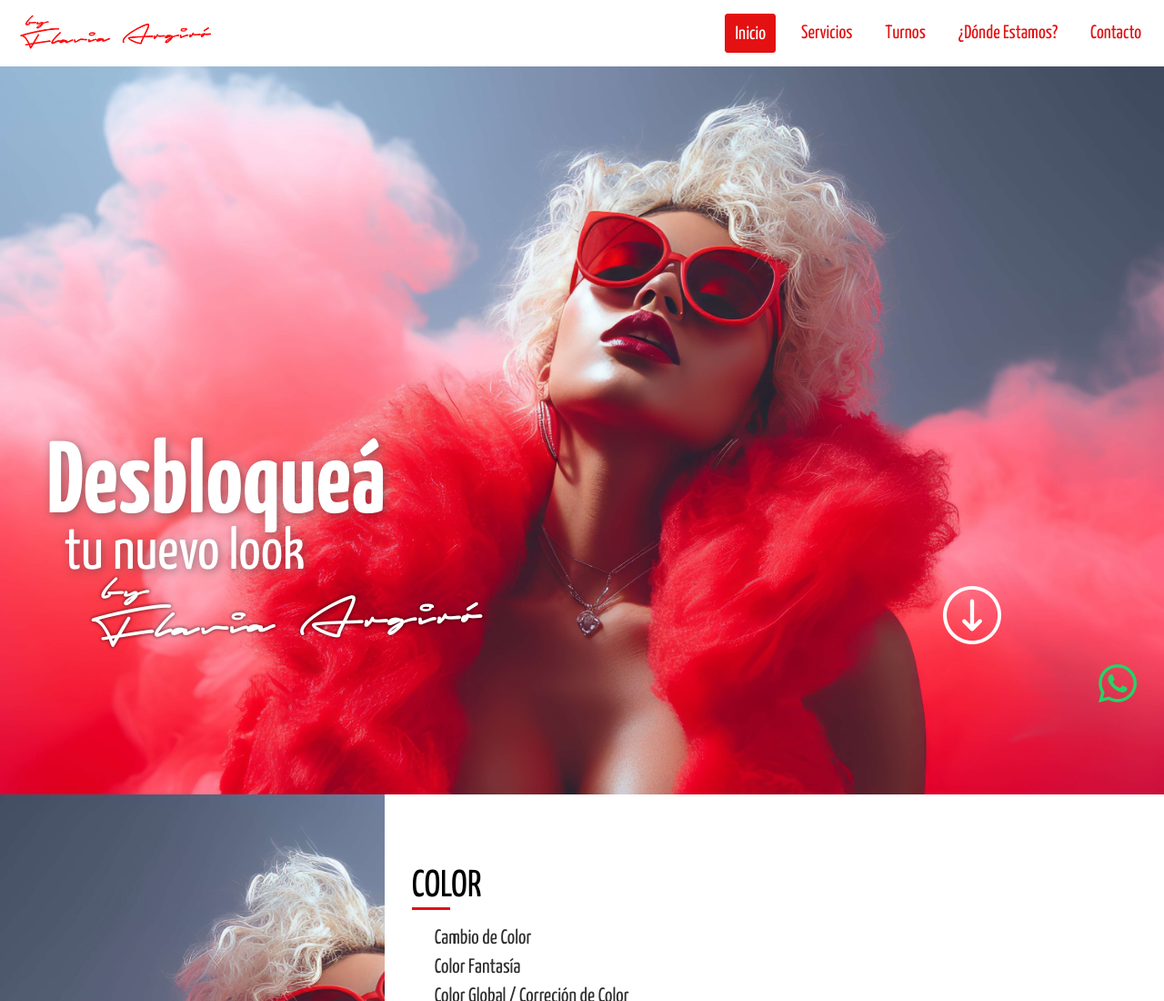
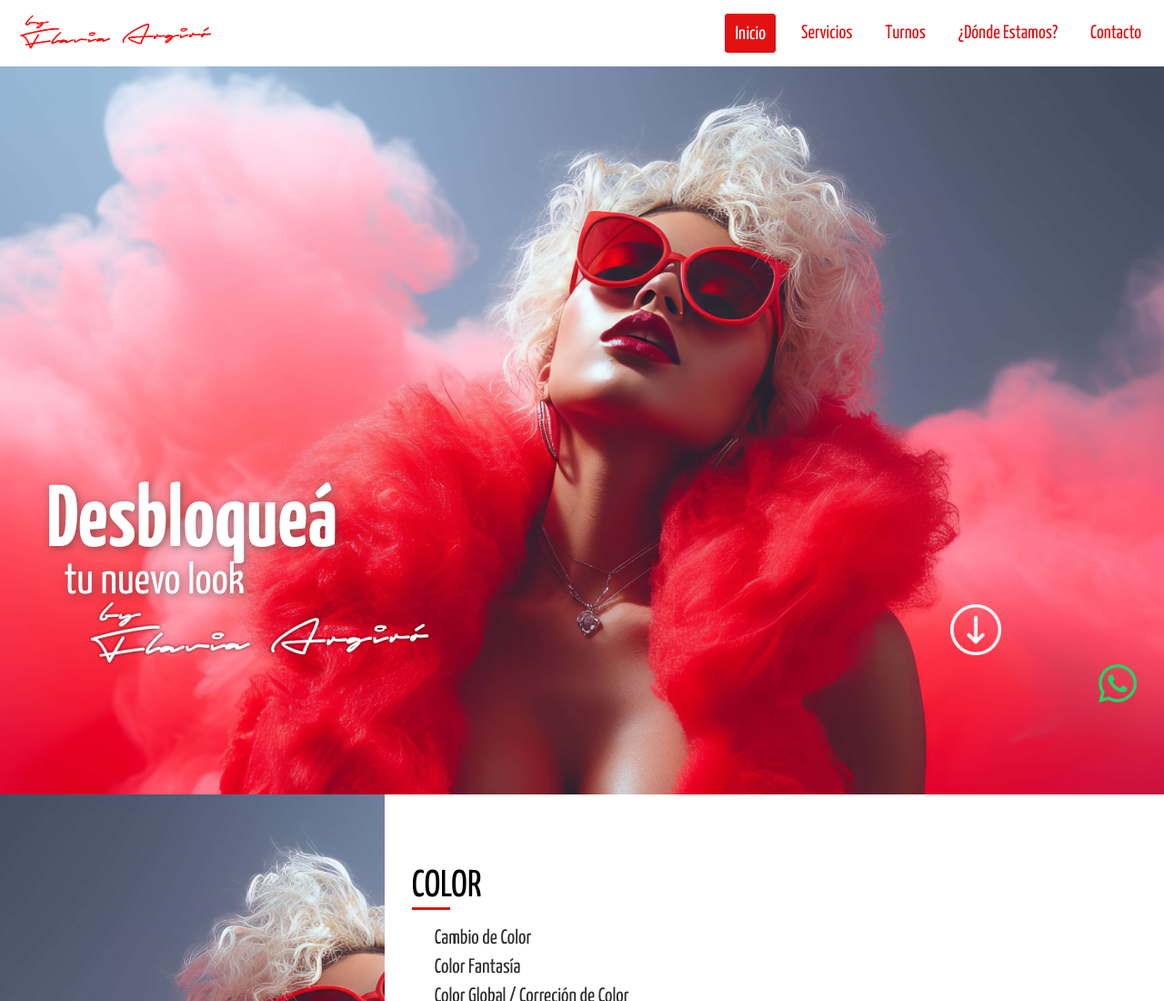
Before and after one commit to Juani1979/flaviaargiro, a plain HTML site: page index.html in a window 1280 px wide. Shown: the top 1100 px of the page at 91% size. Drawn offline with nearby package versions, Linux system fonts and the light colour scheme.

Commit message:
Flavia Argiró Peluquería

```diff
--- a/css/style.css
+++ b/css/style.css
@@ -154,7 +154,7 @@ main {
 .seccionTitulo {
   height: 100vh;
   background: url("../assets/img/flaviaargiro_fondo.jpg") no-repeat center
-    center fixed;
+    center;
   background-size: cover;
   padding: 6% 0 0 6%;
   color: #fff;
@@ -200,6 +200,7 @@ main {
   .seccionTitulo {
     background-image: url("../assets/img/flaviaargiro_fondo_peq.jpg");
     background-attachment: scroll;
+    background-size: cover;
     padding: 0;
   }
 
@@ -226,6 +227,34 @@ main {
     bottom: 6%;
     left: 50%;
     transform: translateX(-50%);
+  }
+}
+
+/* Media query específica para iPads y pantallas más grandes */
+@media (min-width: 1024px) and (max-width: 1366px) {
+  .seccionTitulo {
+    background-size: cover; /* Asegura que la imagen cubra toda la pantalla */
+    background-position: center; /* Centra la imagen */
+  }
+
+  .tituloPrincipal {
+    font-size: 6rem;
+    bottom: 20%;
+  }
+
+  .tituloSecundario {
+    font-size: 3rem;
+    bottom: 15%;
+  }
+
+  .logoWebPrincipal {
+    width: 380px;
+    bottom: 8%;
+  }
+
+  .flechaAbajo {
+    width: 56px;
+    bottom: 10%;
   }
 }
 
```
